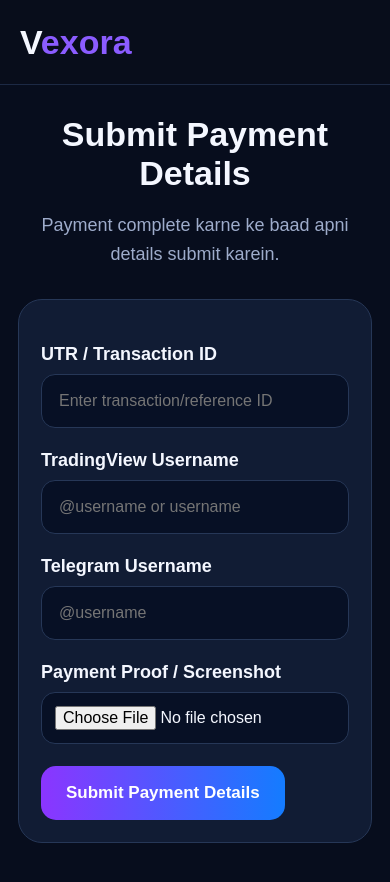
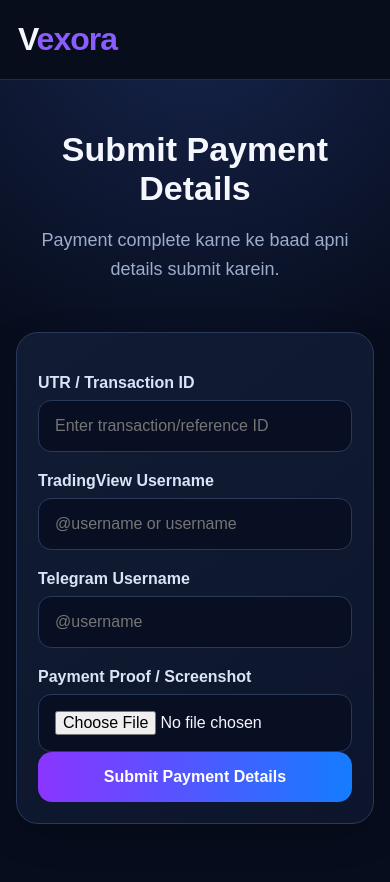
Before and after one commit to nipul830/Vexora, a website: page submit.html in a window 390 px wide. Drawn offline with Linux system fonts and the light colour scheme.

Commit message:
Update styles.css

```diff
--- a/styles.css
+++ b/styles.css
@@ -1,28 +1,212 @@
-:root{
-  --bg:#070d1d;--card:#111c34;--card2:#0b1328;--text:#f4f7ff;
-  --muted:#9eaccb;--line:#263757;--accent:#7c3cff;
+* {
+  box-sizing: border-box;
 }
-*{box-sizing:border-box}
-body{margin:0;background:var(--bg);color:var(--text);font-family:Arial,sans-serif}
-.topbar{height:100px;display:flex;align-items:center;padding:0 35px;border-bottom:1px solid #1c2944;background:#080d1b}
-.logo{font-size:40px;font-weight:800}.logo span{color:#8b5cff}
-.container{max-width:900px;margin:auto;padding:45px 25px}
-.hero-small{text-align:center;margin-bottom:30px}
-.hero-small h1{font-size:42px;margin:0 0 15px}
-.hero-small p,.card p{color:var(--muted);font-size:18px;line-height:1.6}
-.card{background:var(--card);border:1px solid var(--line);border-radius:24px;padding:28px;margin-bottom:20px}
-.payment-method{background:var(--card2);cursor:pointer}
-.payment-method h2{margin-top:0}
-.payment-method.active{border-color:#8b5cff;box-shadow:0 0 0 2px #8b5cff33}
-.qr-box{display:none;text-align:center;margin-top:20px}
-.qr-box.show{display:block}
-.qr-box img{width:min(330px,100%);max-height:400px;object-fit:contain;background:#fff;padding:10px;border-radius:16px}
-.address-note{word-break:break-word}
-label{display:block;font-size:18px;font-weight:700;margin:22px 0 9px}
-input[type=text],input[type=file]{width:100%;padding:17px;border-radius:14px;border:1px solid var(--line);background:#071025;color:var(--text);font-size:16px}
-input[type=file]{padding:13px}
-.btn{display:inline-block;border:0;border-radius:15px;padding:17px 25px;background:linear-gradient(90deg,#8b35ff,#147cff);color:#fff;font-weight:800;font-size:17px;text-decoration:none;cursor:pointer;margin-top:22px}
-.continue-btn{display:block;text-align:center;width:100%}
-.success-card{text-align:center;margin-top:50px}
-.success-icon{font-size:60px;margin-bottom:10px}
-@media(max-width:600px){.topbar{height:85px;padding:0 20px}.logo{font-size:34px}.container{padding:30px 18px}.hero-small h1{font-size:34px}.card{padding:22px}}
+
+html {
+  scroll-behavior: smooth;
+}
+
+body {
+  margin: 0;
+  min-height: 100vh;
+  font-family: Arial, Helvetica, sans-serif;
+  color: #f5f7ff;
+  background:
+    radial-gradient(circle at 50% 0%, #17254d 0%, transparent 42%),
+    #070d1d;
+}
+
+a {
+  text-decoration: none;
+}
+
+.topbar {
+  height: 90px;
+  display: flex;
+  align-items: center;
+  padding: 0 28px;
+  background: #080d1b;
+  border-bottom: 1px solid #202c49;
+}
+
+.logo {
+  font-size: 36px;
+  font-weight: 800;
+  letter-spacing: -1px;
+}
+
+.logo span {
+  color: #8b5cff;
+}
+
+.container {
+  width: 100%;
+  max-width: 950px;
+  margin: auto;
+  padding: 35px 20px 60px;
+}
+
+.hero-small {
+  text-align: center;
+  padding: 25px 10px 30px;
+}
+
+.hero-small h1 {
+  font-size: 44px;
+  margin: 0 0 14px;
+  color: #f5f7ff;
+}
+
+.hero-small p {
+  color: #9eaccb;
+  font-size: 18px;
+  line-height: 1.6;
+}
+
+.card {
+  background: linear-gradient(145deg, #111c34, #0c152b);
+  border: 1px solid #29395b;
+  border-radius: 22px;
+  padding: 27px;
+  margin-bottom: 18px;
+  box-shadow: 0 12px 35px rgba(0,0,0,.18);
+}
+
+.card h2 {
+  color: #f5f7ff;
+  margin-top: 0;
+}
+
+.card p {
+  color: #9eaccb;
+  line-height: 1.65;
+}
+
+.btn {
+  display: inline-block;
+  border: 0;
+  border-radius: 14px;
+  padding: 16px 24px;
+  background: linear-gradient(90deg, #8b35ff, #147cff);
+  color: #fff;
+  font-weight: 800;
+  font-size: 16px;
+  cursor: pointer;
+}
+
+.btn:hover {
+  opacity: .92;
+  transform: translateY(-1px);
+}
+
+input,
+select,
+textarea {
+  width: 100%;
+  padding: 16px;
+  border-radius: 13px;
+  border: 1px solid #29395b;
+  background: #080f22;
+  color: #f5f7ff;
+  font-size: 16px;
+  outline: none;
+}
+
+input:focus,
+select:focus,
+textarea:focus {
+  border-color: #8b5cff;
+  box-shadow: 0 0 0 2px rgba(139,92,255,.12);
+}
+
+label {
+  display: block;
+  color: #dbe3f7;
+  font-size: 16px;
+  font-weight: 700;
+  margin: 20px 0 8px;
+}
+
+button {
+  font-family: inherit;
+}
+
+.payment-method {
+  background: #0d172d;
+  cursor: pointer;
+}
+
+.payment-method.active {
+  border-color: #8b5cff;
+  box-shadow: 0 0 0 2px rgba(139,92,255,.22);
+}
+
+.qr-box {
+  display: none;
+  margin-top: 20px;
+  text-align: center;
+}
+
+.qr-box.show {
+  display: block;
+}
+
+.qr-box img {
+  width: 100%;
+  max-width: 360px;
+  height: auto;
+  display: block;
+  margin: 15px auto;
+  border-radius: 14px;
+  background: #fff;
+}
+
+.continue-btn {
+  display: block;
+  width: 100%;
+  text-align: center;
+  margin-top: 25px;
+}
+
+.success-card {
+  text-align: center;
+  margin-top: 45px;
+}
+
+.success-card h1 {
+  color: #f5f7ff;
+}
+
+.success-card p {
+  color: #9eaccb;
+  font-size: 18px;
+  line-height: 1.6;
+}
+
+@media (max-width: 600px) {
+  .topbar {
+    height: 80px;
+    padding: 0 18px;
+  }
+
+  .logo {
+    font-size: 32px;
+  }
+
+  .container {
+    padding: 25px 16px 50px;
+  }
+
+  .hero-small h1 {
+    font-size: 34px;
+  }
+
+  .card {
+    padding: 21px;
+  }
+
+  .btn {
+    width: 100%;
+    text-align: center;
+  }
+}
```
